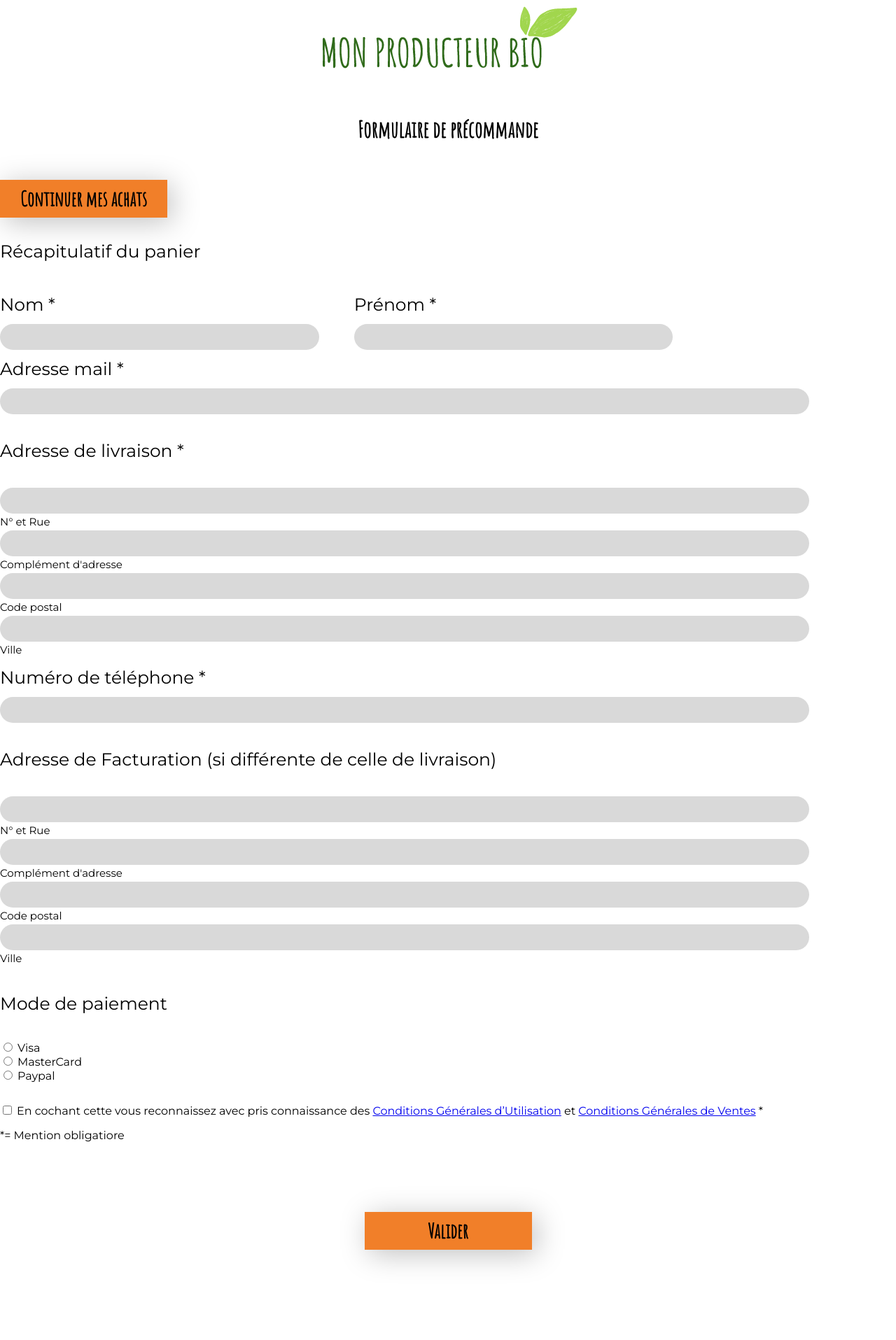
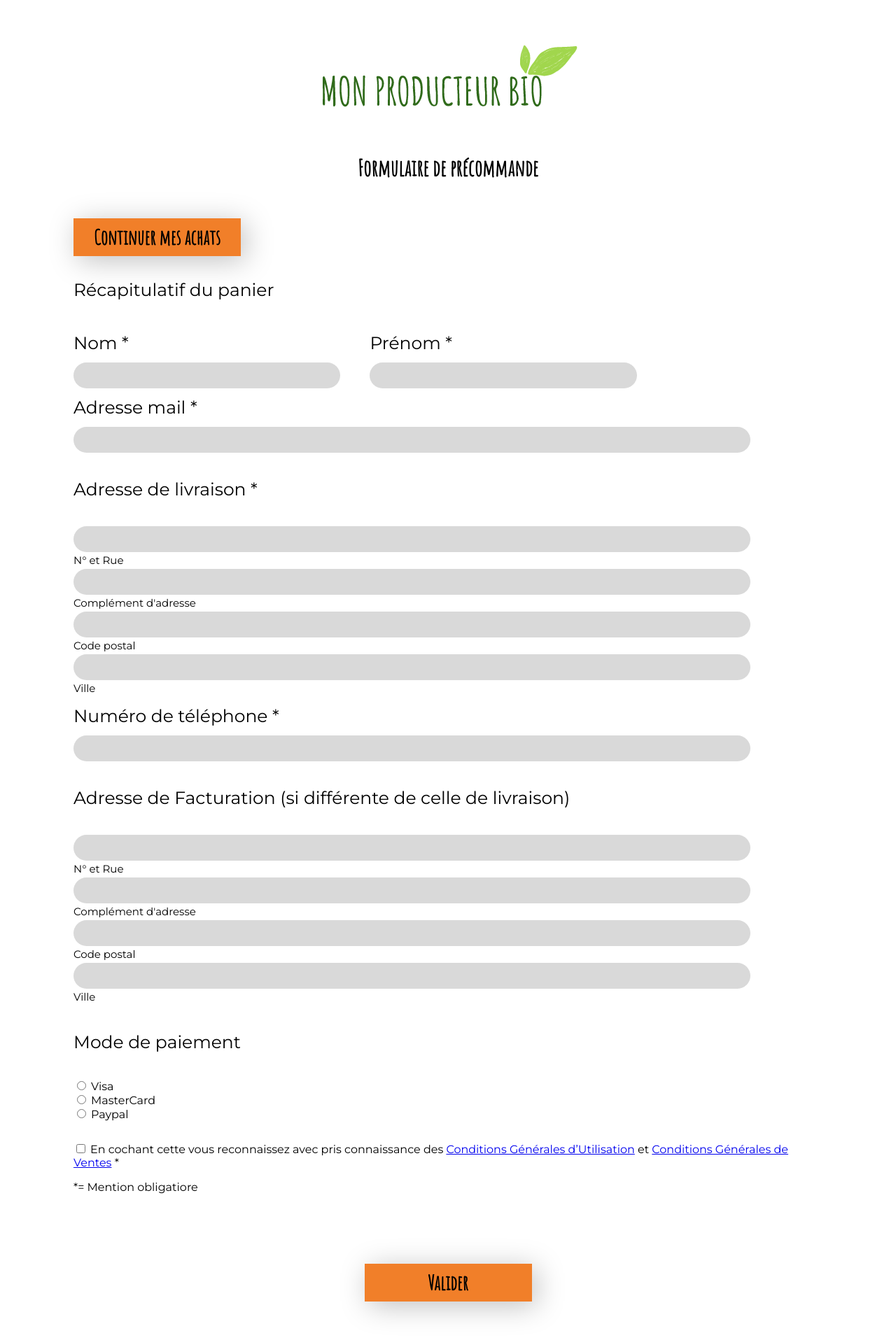
Before and after one commit to Dlaria/producteur-bio, a PHP site: page /producteur-bio/form.php in a window 1280 px wide. Shown: the whole page at 70% size. Before the commit the page ends 1809 px from the top, so only its background shows below. Run offline with PHP 8.4, Linux system fonts and the light colour scheme.

Commit message:
Ajout attribut "style" au body

```diff
--- a/form.php
+++ b/form.php
@@ -58,7 +58,7 @@ if(TRUE === isset($_POST['submit'])){
     <script src="script.js" type="text/javasccript"></script>
     <title>Mon producteur bio | formulaire de précommande</title>
 </head>
-<body>
+<body style="margin:55px 105px;">
     <div class="conteneur-logo">
     <img class="logo" src="./images_site/logo_1.png" alt="logo-mon-producteur-bio">
     </div>
```
